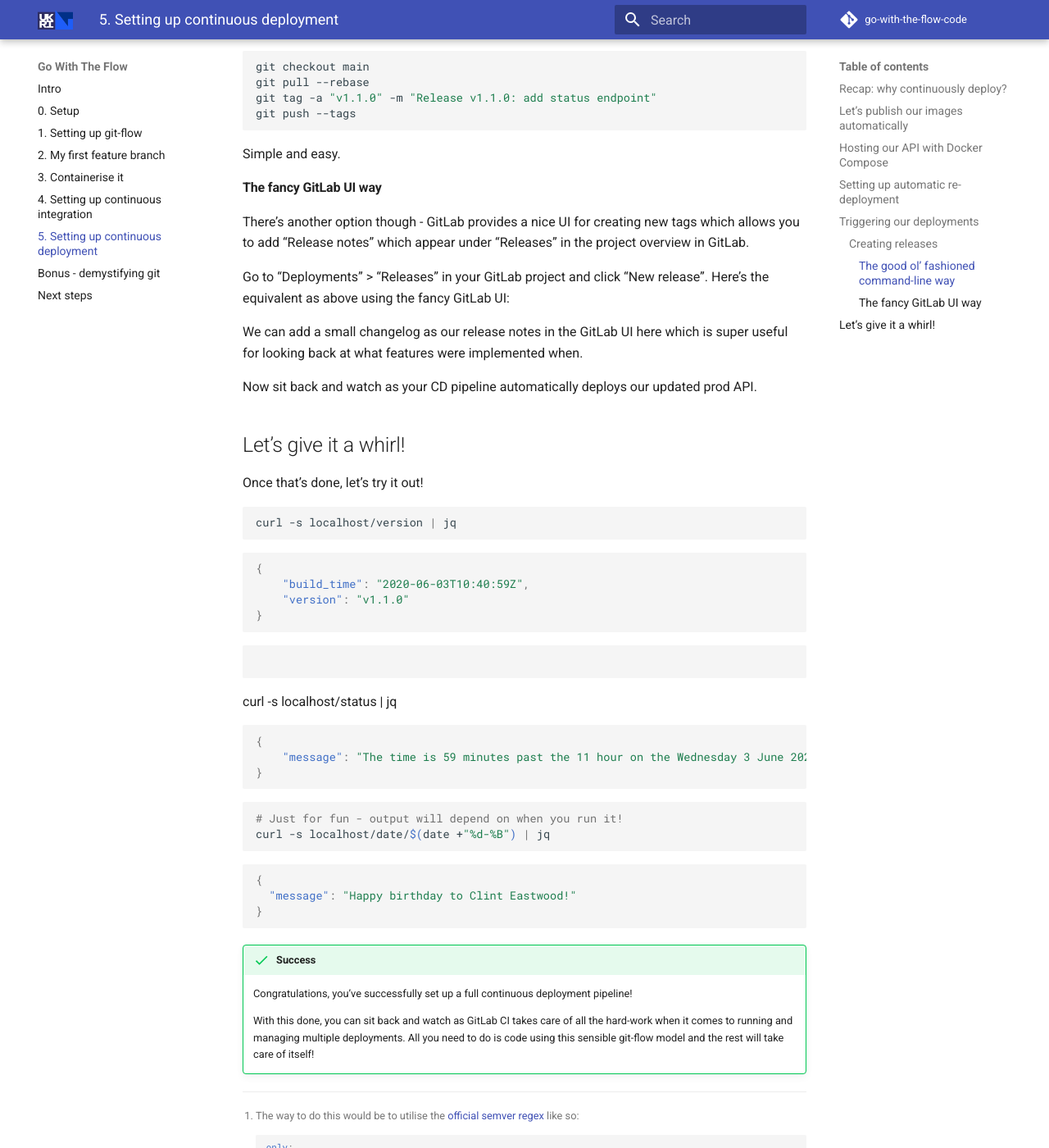
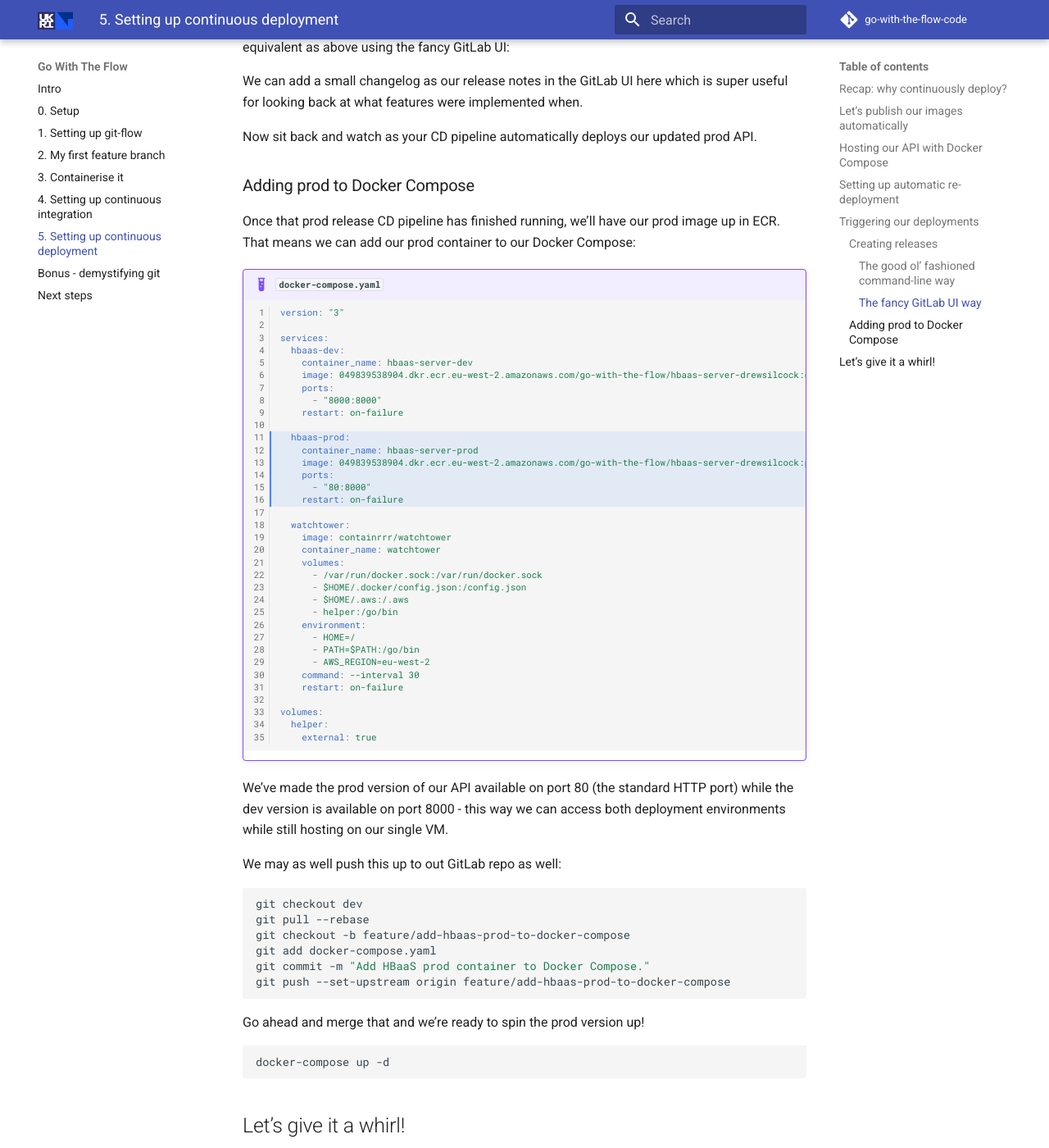
Before and after one commit to stfc/docker-and-gh-actions-for-ml, an MkDocs documentation site: the page built from docs/5-continuous-deployment.md, in a window 1280 px wide and 1400 px high, scrolled down 12736 px. Shown: the whole window at 82% size. Built offline with MkDocs 1.6.1 and Material for MkDocs 9.7.7, drawn with Linux system fonts in a browser that asks for light colours; emoji names are drawn with the system emoji font; comment, search, counter and statistics services are not loaded; some of the changed text lies outside the part shown.

Commit message:
Only put prod in Docker Compose at end of chapter.

````diff
--- a/docs/5-continuous-deployment.md
+++ b/docs/5-continuous-deployment.md
@@ -274,7 +267,7 @@ sudo chmod +x /usr/local/bin/docker-compose
     aws ecr get-login-password | docker login --username AWS --password-stdin 049839538904.dkr.ecr.eu-west-2.amazonaws.com
     ```
 
-Now if we run `docker-compose up` we'll see both our dev and prod versions of the API spin up simultaneously. To spin the services up in the background, we can use the `-d` flag:
+Now if we run `docker-compose up` we'll see the dev version of the API spin up. To spin the service up in the background, we can use the `-d` flag:
 
 ```bash
 docker-compose up -d
@@ -350,22 +341,15 @@ We're going to use the Amazon ECR credential helper tool that we did before, but
 If you correctly set up your AWS CLI in [Section 0](/0-setup/) then you should already have a folder called `~/.aws` with your AWS credentials in it. All we need to do is mount that inside our Watchtower container along with the helper volume we created and the Docker socket for Docker-in-Docker to work, like so:
 
 !!! example "`docker-compose.yaml`"
-    ```yaml linenums="1" hl_lines="18-35"
+    ```yaml linenums="1" hl_lines="11-28"
     version: "3"
 
     services:
       hbaas-dev:
         container_name: hbaas-server-dev
-        image: 049839538904.dkr.ecr.eu-west-2.amazonaws.com/go-with-the-flow/hbaas-server-drewsilcock:latest
+        image: 049839538904.dkr.ecr.eu-west-2.amazonaws.com/go-with-the-flow/hbaas-server-drewsilcock:dev
         ports:
           - "8000:8000"
-        restart: on-failure
-
-      hbaas-prod:
-        container_name: hbaas-server-prod
-        image: 049839538904.dkr.ecr.eu-west-2.amazonaws.com/go-with-the-flow/hbaas-server-drewsilcock:prod
-        ports:
-          - "80:8000"
         restart: on-failure
 
       watchtower:
@@ -524,6 +508,68 @@ We can add a small changelog as our release notes in the GitLab UI here which is
 
 Now sit back and watch as your CD pipeline automatically deploys our updated prod API.
 
+### Adding prod to Docker Compose
+
+Once that prod release CD pipeline has finished running, we'll have our prod image up in ECR. That means we can add our prod container to our Docker Compose:
+
+!!! example "`docker-compose.yaml`"
+    ```yaml linenums="1" hl_lines="11-16"
+    version: "3"
+
+    services:
+      hbaas-dev:
+        container_name: hbaas-server-dev
+        image: 049839538904.dkr.ecr.eu-west-2.amazonaws.com/go-with-the-flow/hbaas-server-drewsilcock:dev
+        ports:
+          - "8000:8000"
+        restart: on-failure
+
+      hbaas-prod:
+        container_name: hbaas-server-prod
+        image: 049839538904.dkr.ecr.eu-west-2.amazonaws.com/go-with-the-flow/hbaas-server-drewsilcock:prod
+        ports:
+          - "80:8000"
+        restart: on-failure
+
+      watchtower:
+        image: containrrr/watchtower
+        container_name: watchtower
+        volumes:
+          - /var/run/docker.sock:/var/run/docker.sock
+          - $HOME/.docker/config.json:/config.json
+          - $HOME/.aws:/.aws
+          - helper:/go/bin
+        environment:
+          - HOME=/
+          - PATH=$PATH:/go/bin
+          - AWS_REGION=eu-west-2
+        command: --interval 30
+        restart: on-failure
+
+    volumes:
+      helper:
+        external: true
+    ```
+
+We've made the prod version of our API available on port 80 (the standard HTTP port) while the dev version is available on port 8000 - this way we can access both deployment environments while still hosting on our single VM.
+
+We may as well push this up to out GitLab repo as well:
+
+```bash
+git checkout dev
+git pull --rebase
+git checkout -b feature/add-hbaas-prod-to-docker-compose
+git add docker-compose.yaml
+git commit -m "Add HBaaS prod container to Docker Compose."
+git push --set-upstream origin feature/add-hbaas-prod-to-docker-compose
+```
+
+Go ahead and merge that and we're ready to spin the prod version up!
+
+```bash
+docker-compose up -d
+```
+
 ## Let's give it a whirl!
 
 Once that's done, let's try it out!
````
Also changed, not shown: other parts of docs/5-continuous-deployment.md (+1 -10 lines).
